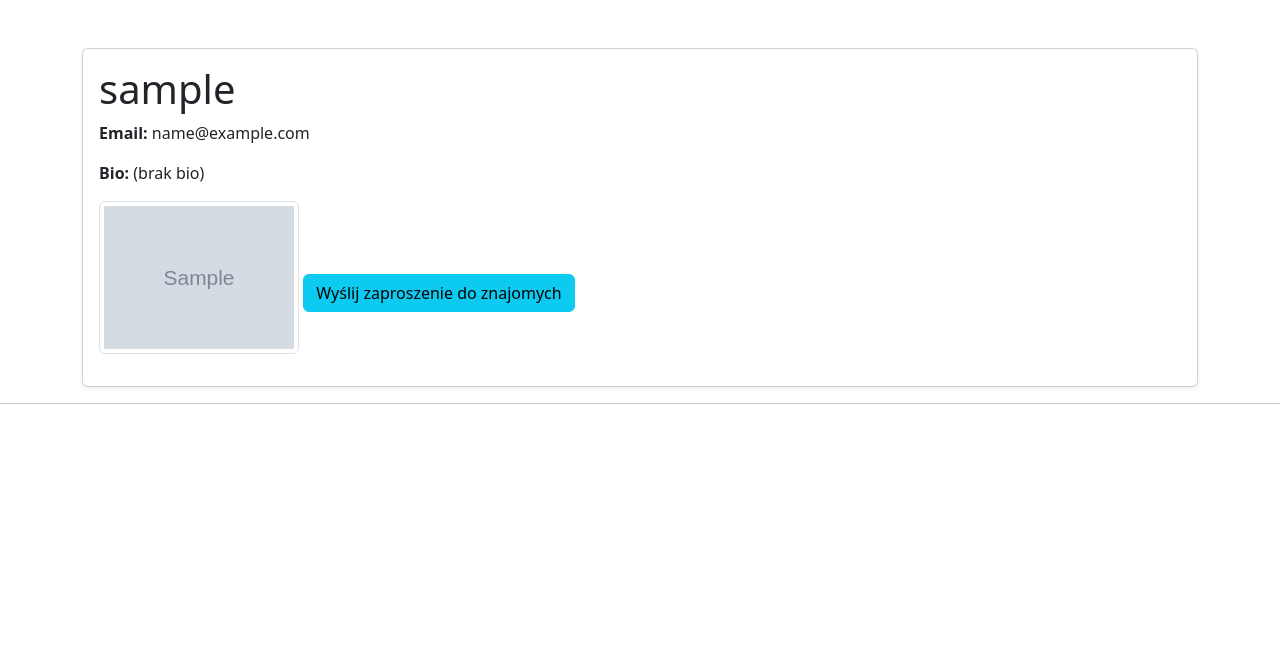
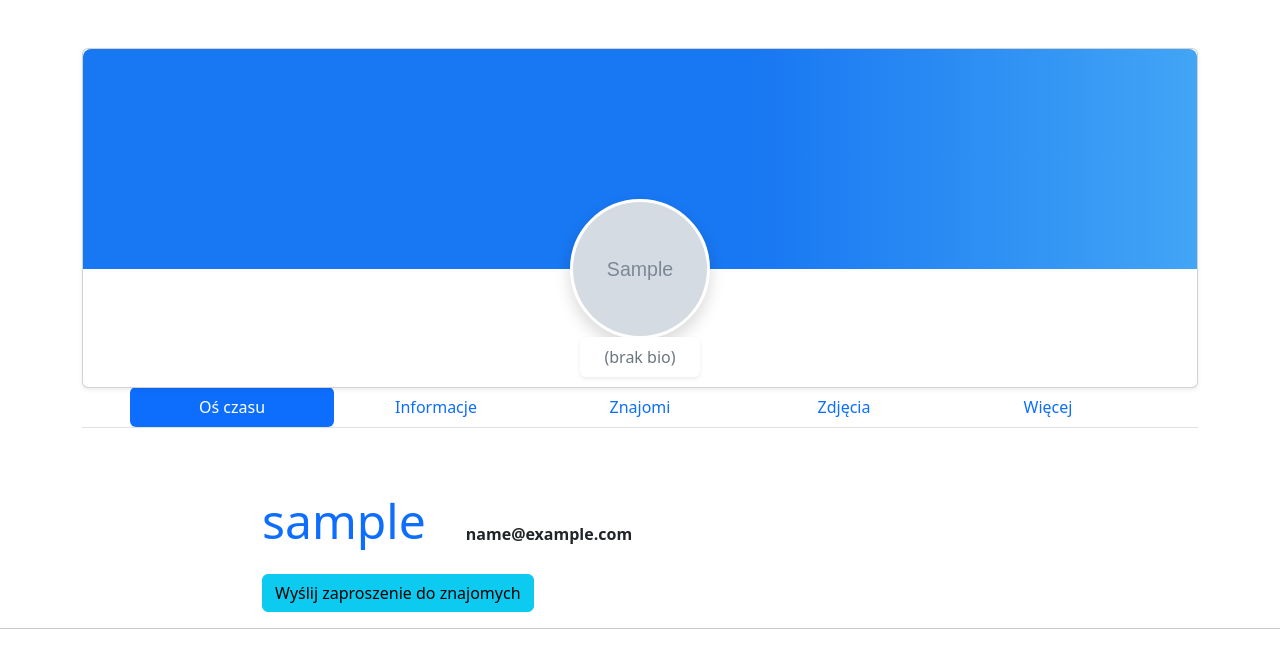
Before and after one commit to RadioActive9705/My-Social, a Django app: template templates/core/Profile.html in a window 1280 px wide. Shown: the part 97-765 px from the top of the page. Run offline with Django 3.2, Linux system fonts and the light colour scheme; the template is opened without the code that fills it: most values are stand-ins (such as "Sample title", 1, 10 or a date in 2020); grey boxes marked "Sample" are stand-in pictures.

Commit message:
Add creative Template

```diff
--- a/templates/core/Profile.html
+++ b/templates/core/Profile.html
@@ -4,23 +4,60 @@
 {% block content %}
 <div class="container mt-5">
   <div class="card shadow-sm">
+    <!-- Cover photo area -->
+    <div style="height:220px; background: linear-gradient(90deg, #1877f2 60%, #42a5f5 100%); position:relative; border-top-left-radius: .5rem; border-top-right-radius: .5rem;">
+    </div>
+    <!-- Avatar above menu -->
+    <div style="width:100%; display:flex; flex-direction:column; align-items:center; position:relative; z-index:3; margin-top:-70px; margin-bottom:10px;">
+      {% if profile.avatar %}
+        <img src="{{ profile.avatar.url }}" alt="Avatar" class="rounded-circle border border-3 border-white shadow mb-2" style="width:140px; height:140px; object-fit:cover; background:#fff;">
+      {% else %}
+        <div class="rounded-circle bg-secondary d-flex align-items-center justify-content-center mb-2" style="width:140px; height:140px; border:6px solid #fff; font-size:2rem; color:#fff;">?</div>
+      {% endif %}
+      <div class="bg-white px-4 py-2 rounded shadow-sm" style="margin-top:-10px;">
+        <span class="fw-light text-secondary"><i class="bi bi-person-lines-fill"></i> {{ profile.bio|default:'(brak bio)' }}</span>
+      </div>
+    </div>
+    </div>
+    <!-- Profile menu navigation -->
+    <nav class="nav nav-pills nav-justified bg-white border-bottom px-5" style="margin-top:-1px;">
+      <a class="nav-link active" aria-current="page" href="#">Oś czasu</a>
+      <a class="nav-link" href="#">Informacje</a>
+      <a class="nav-link" href="#">Znajomi</a>
+      <a class="nav-link" href="#">Zdjęcia</a>
+      <a class="nav-link" href="#">Więcej</a>
+    </nav>
+    <div class="card-body pt-5 mt-3">
+      <div class="d-flex flex-column flex-md-row align-items-md-end align-items-center mb-3 gap-3" style="margin-left:180px;">
+        <h1 class="card-title mb-0 display-5 text-primary">{{ profile.user.username }}</h1>
+        <div class="ms-md-4">
+          <div class="mb-1"><i class="bi bi-envelope-fill text-secondary"></i> <span class="fw-semibold">{{ profile.user.email }}</span></div>
+        </div>
+      </div>
+      {% if request.user == profile.user %}
+        <div class="mb-4" style="margin-left:180px; max-width:500px;">
+          <div class="card border-0 shadow-sm">
             <div class="card-body">
-      <h1 class="card-title">{{ profile.user.username }}</h1>
-      <p><strong>Email:</strong> {{ profile.user.email }}</p>
-      <p><strong>Bio:</strong> {{ profile.bio|default:"(brak bio)" }}</p>
-      {% if profile.avatar %}
-        <img src="{{ profile.avatar.url }}" alt="Avatar" class="img-thumbnail mb-3" style="max-width:200px;">
-      {% else %}
-        <span class="text-muted">Brak avatara</span>
-      {% endif %}
-      {% if request.user == profile.user %}
-        <h2 class="mt-4">Edytuj profil</h2>
-        <form method="post" enctype="multipart/form-data" class="mb-4">
+              <h5 class="mb-3 text-primary"><i class="bi bi-pencil-square"></i> Edytuj profil</h5>
+              <form method="post" enctype="multipart/form-data" class="row g-3">
                 {% csrf_token %}
-          {{ form.as_p }}
+                {% for field in form %}
+                  <div class="mb-3">
+                    <label for="{{ field.id_for_label }}" class="form-label">{{ field.label }}</label>
+                    {{ field }}
+                    {% if field.help_text %}<div class="form-text">{{ field.help_text }}</div>{% endif %}
+                    {% for error in field.errors %}<div class="text-danger small">{{ error }}</div>{% endfor %}
+                  </div>
+                {% endfor %}
+                <div class="col-12 d-flex justify-content-end">
                   <button type="submit" class="btn btn-primary">Zapisz zmiany</button>
+                </div>
               </form>
-        <h3>Twoje posty</h3>
+            </div>
+          </div>
+        </div>
+        <div class="mt-5">
+          <h4 class="mb-3">Twoje posty</h4>
           <ul class="list-group">
             {% for post in profile.user.posts.all %}
               <li class="list-group-item d-flex justify-content-between align-items-center">
@@ -35,10 +72,13 @@
             {% endfor %}
           </ul>
           <a href="{% url 'add_post' %}" class="btn btn-success mt-3">Dodaj post</a>
+        </div>
       {% else %}
-        <a href="{% url 'send_friend_request' profile.user.username %}" class="btn btn-info mt-3">
+        <div class="mt-4" style="margin-left:180px;">
+          <a href="{% url 'send_friend_request' profile.user.username %}" class="btn btn-info">
             Wyślij zaproszenie do znajomych
           </a>
+        </div>
       {% endif %}
     </div>
   </div>
```
Also changed, not shown: templates/core/postlist.html (+13 -5 lines). Lines whose indentation alone changed are shown as unchanged.
